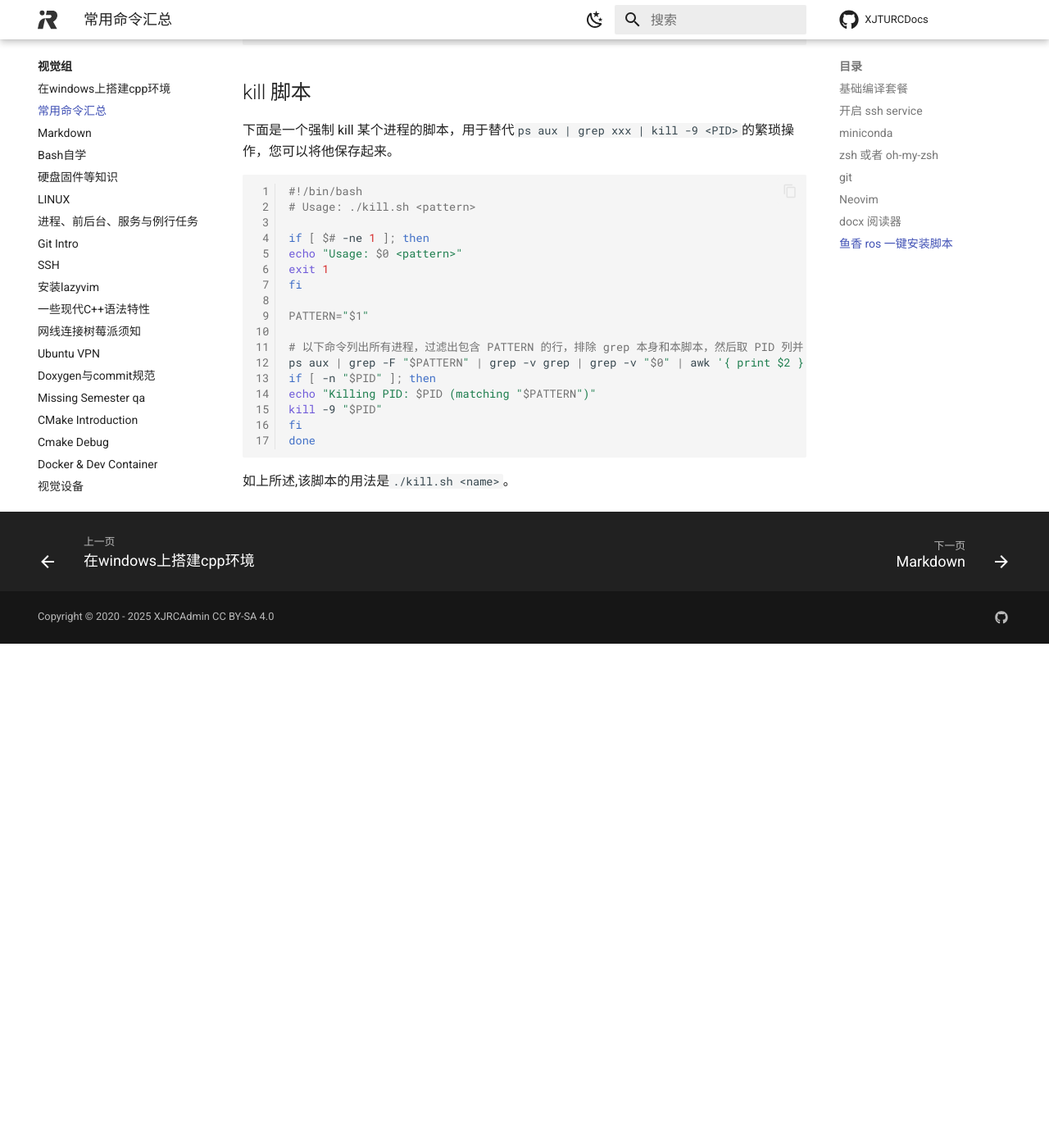
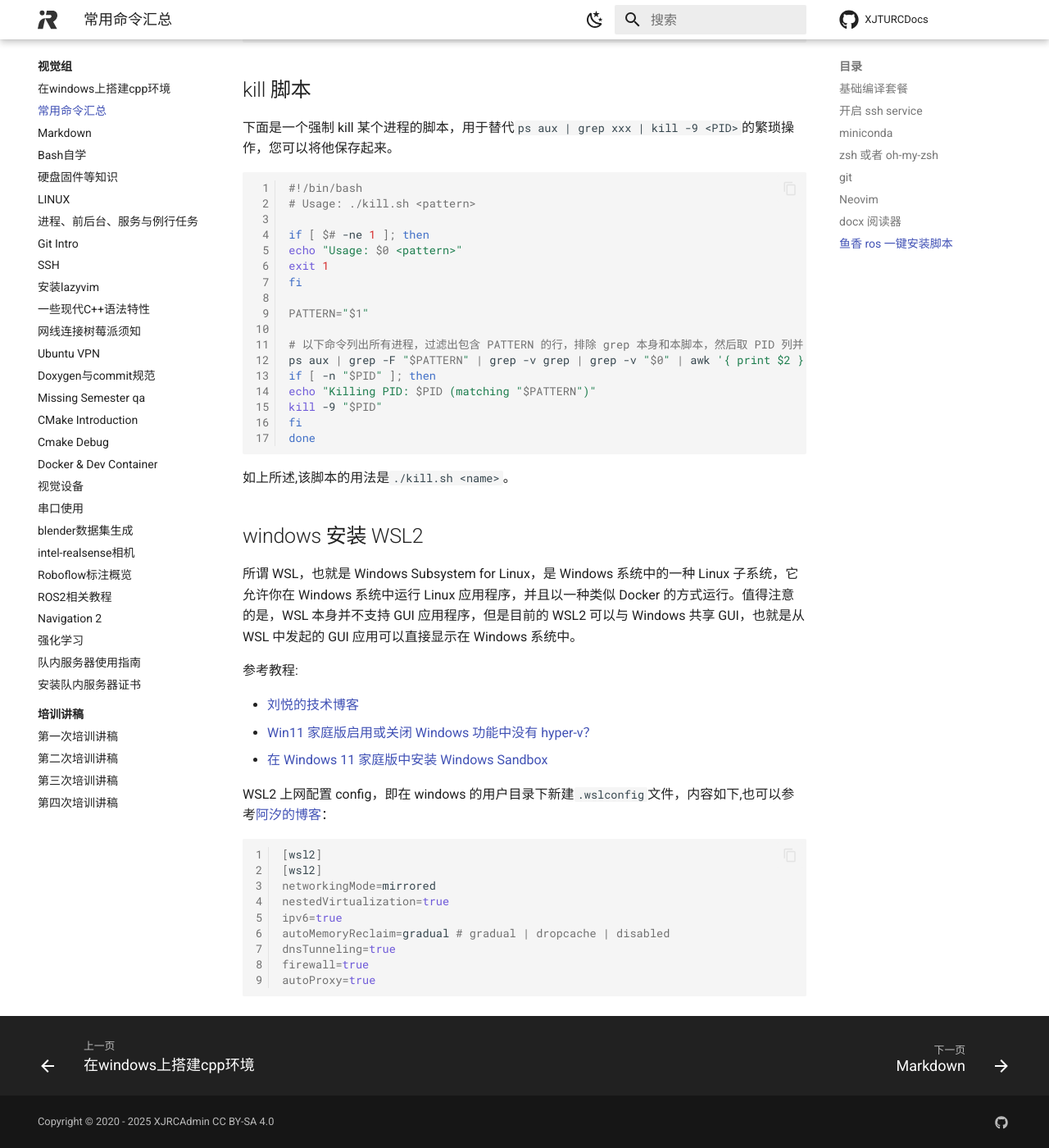
Before and after one commit to XJRCAdmin/XJTURCDocs, an MkDocs documentation site: the page built from docs/blog/vision/common-command/index.md, in a window 1280 px wide and 1400 px high, scrolled down 3660 px. Shown: the whole window at 82% size. Built offline with MkDocs 1.6.1 and Material for MkDocs 9.7.7, drawn with Linux system fonts in a browser that asks for light colours; comment, search, counter and statistics services are not loaded; before the commit the page ends 4445 px from its top, so only the background shows below that.

Commit message:
modify:common-command.md

````diff
--- a/docs/blog/vision/common-command/index.md
+++ b/docs/blog/vision/common-command/index.md
@@ -6,7 +6,7 @@ date: 2025-04-20
 # 常用命令汇总
 
 !!! note "前言"
-    任何人都可以完善这一篇博文。
+任何人都可以完善这一篇博文。
 
 由于不想一直 gpt 询问或者搜索一些很基础的命令，所以这里总结一下。
 
@@ -184,3 +184,27 @@ done
 ```
 
 如上所述,该脚本的用法是`./kill.sh <name>`。
+
+## windows 安装 WSL2
+
+所谓 WSL，也就是 Windows Subsystem for Linux，是 Windows 系统中的一种 Linux 子系统，它允许你在 Windows 系统中运行 Linux 应用程序，并且以一种类似 Docker 的方式运行。值得注意的是，WSL 本身并不支持 GUI 应用程序，但是目前的 WSL2 可以与 Windows 共享 GUI，也就是从 WSL 中发起的 GUI 应用可以直接显示在 Windows 系统中。
+
+参考教程:
+
+- [刘悦的技术博客](https://www.cnblogs.com/v3ucn/p/18339221)
+- [Win11 家庭版启用或关闭 Windows 功能中没有 hyper-v？](https://zhuanlan.zhihu.com/p/700411014)
+- [在 Windows 11 家庭版中安装 Windows Sandbox](https://zhuanlan.zhihu.com/p/700419029)
+
+WSL2 上网配置 config，即在 windows 的用户目录下新建`.wslconfig`文件，内容如下,也可以参考[阿汐的博客](https://axi404.top/blog/wsl-coding)：
+
+```bash
+[wsl2]
+[wsl2]
+networkingMode=mirrored
+nestedVirtualization=true
+ipv6=true
+autoMemoryReclaim=gradual # gradual | dropcache | disabled
+dnsTunneling=true
+firewall=true
+autoProxy=true
+```
````
Also changed, not shown: docs/blog/foursteps/dogarms/index.md (+5 -0 lines).
